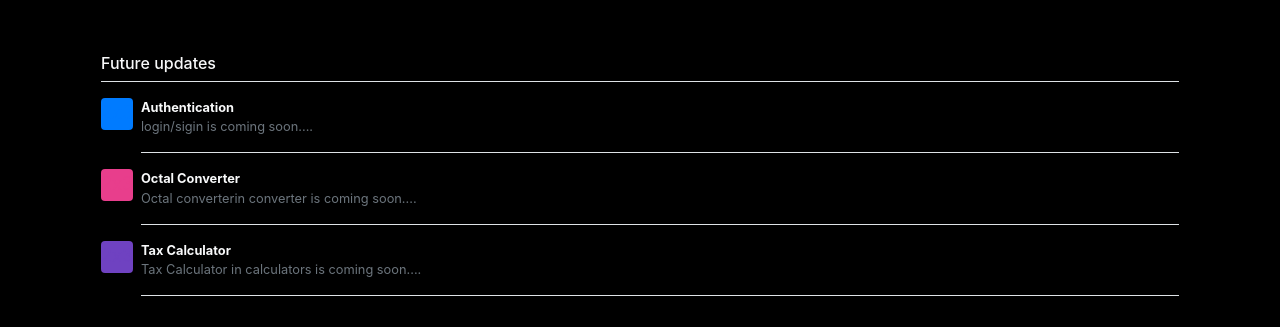
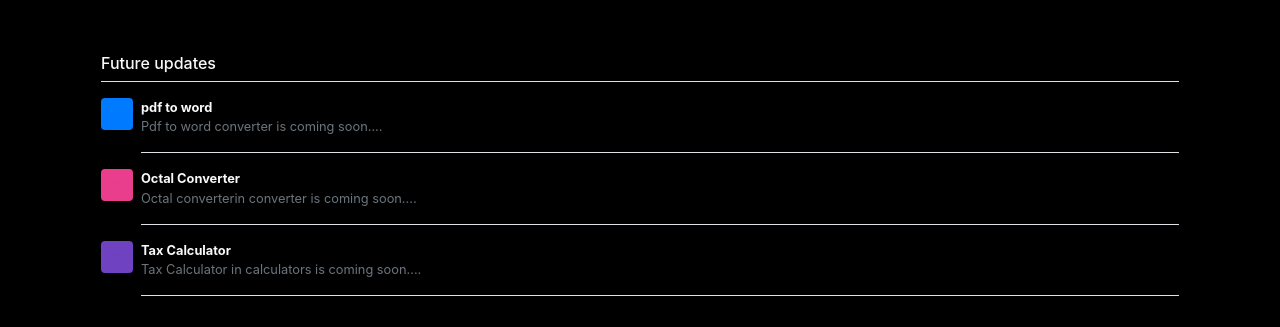
Before and after one commit to calcont/calcont.in, a Django app: page / in a window 1280 px wide. Shown: the part 871-1198 px from the top of the page. Run offline with Django 3.2, Linux system fonts and the light colour scheme; some libraries are stand-ins or nearby versions.

Commit message:
removedotp

```diff
--- a/mysite/templates/index.html
+++ b/mysite/templates/index.html
@@ -171,8 +171,8 @@ Amar khamkar
     <div class="media text-muted pt-3">
       <svg class="bd-placeholder-img mr-2 rounded" width="32" height="32" xmlns="http://www.w3.org/2000/svg" preserveAspectRatio="xMidYMid slice" focusable="false" role="img" aria-label="Placeholder: 32x32"><title>Placeholder</title><rect width="100%" height="100%" fill="#007bff"/><text x="50%" y="50%" fill="#007bff" dy=".3em">32x32</text></svg>
       <p class="media-body pb-3 mb-0 small lh-125 border-bottom border-gray">
-        <strong class="d-block text-light">Authentication</strong>
-        login/sigin is coming soon....
+        <strong class="d-block text-light">pdf to word</strong>
+        Pdf to word converter is coming soon....
       </p>
     </div>
     <div class="media text-muted pt-3">
```
